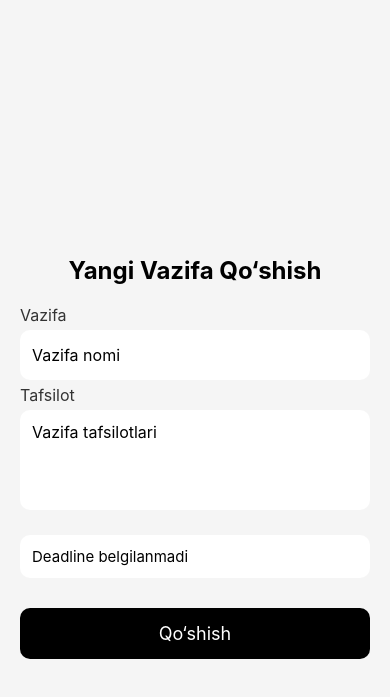
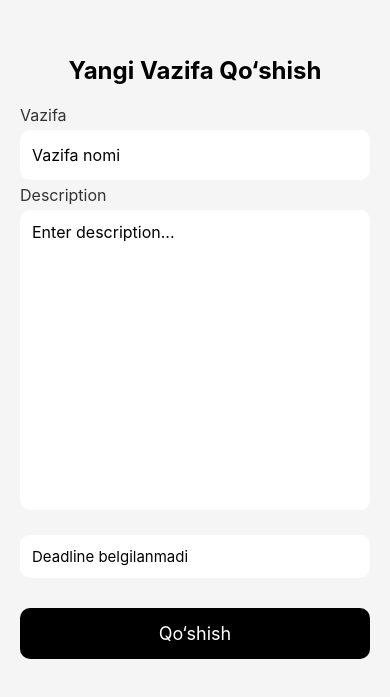
Before and after one commit to Turdiyevv/native-weather, a React Native app: screen /AddPage in a window 390 px wide. Shown: the part 145-842 px from the top of the page. Built offline with nearby package versions, Linux system fonts and the light colour scheme.

Commit message:
textarea fix

```diff
--- a/components/TextField.tsx
+++ b/components/TextField.tsx
@@ -1,14 +1,16 @@
-import React from "react";
-import { View, Text, TextInput, StyleSheet } from "react-native";
+import React, { useState, useEffect } from "react";
+import { View, Text, TextInput, StyleSheet, TextInputProps } from "react-native";
 
-interface TextFieldProps {
+interface TextFieldProps extends TextInputProps {
   label: string;
   value: string;
   onChangeText: (text: string) => void;
   placeholder?: string;
   keyboardType?: "default" | "numeric" | "email-address" | "phone-pad";
   multiline?: boolean;
-  height?: number;
+  minHeight?: number;
+  maxHeight?: number;
+  lineHeight?: number; // optional: satr balandligi
 }
 
 export default function TextField({
@@ -18,18 +20,42 @@ export default function TextField({
   placeholder,
   keyboardType = "default",
   multiline = false,
-  height = 50
+  minHeight = 50,
+  maxHeight = 300,
+  lineHeight = 20,
+  ...rest
 }: TextFieldProps) {
+  const [inputHeight, setInputHeight] = useState(minHeight);
+
+  // Initial value bilan balandlikni hisoblash
+  useEffect(() => {
+    if (multiline && value) {
+      const lines = value.split("\n").length;
+      const newHeight = Math.min(Math.max(lines * lineHeight + 20, minHeight), maxHeight);
+      setInputHeight(newHeight);
+    }
+  }, [value, multiline, lineHeight, minHeight, maxHeight]);
+
   return (
     <View style={{ width: "100%", marginBottom: 5 }}>
       <Text style={styles.label}>{label}</Text>
       <TextInput
-        style={[styles.input, { height }]}
+        style={[
+          styles.input,
+          { height: inputHeight, textAlignVertical: multiline ? "top" : "center" },
+        ]}
         value={value}
         onChangeText={onChangeText}
         placeholder={placeholder}
         keyboardType={keyboardType}
         multiline={multiline}
+        onContentSizeChange={(e) => {
+          if (multiline) {
+            const newHeight = e.nativeEvent.contentSize.height + 20;
+            setInputHeight(Math.min(Math.max(newHeight, minHeight), maxHeight));
+          }
+        }}
+        {...rest}
       />
     </View>
   );
--- a/components/screens/AddPage.tsx
+++ b/components/screens/AddPage.tsx
@@ -84,15 +84,14 @@ export default function AddPage({ navigation, route }: any) {
           placeholder="Vazifa nomi"
         />
         <TextField
-          label="Tafsilot"
+          label="Description"
           value={description}
           onChangeText={setDescription}
-          placeholder="Vazifa tafsilotlari"
-          multiline
-          height={100}
+          placeholder="Enter description..."
+          multiline={true}
+          minHeight={50}
+          maxHeight={300}
         />
-
-        {/* Deadline + X tugmasi */}
         <View style={styles.deadlineContainer}>
           <TouchableOpacity
             style={styles.dateButton}
--- a/pages/Main.tsx
+++ b/pages/Main.tsx
@@ -129,27 +129,35 @@ export default function MainPage({ navigation }) {
           onPress={() => setSelectedTaskId(null)}
         >
           <View style={[styles.menu, { top: menuPosition.y }]}>
+
             <TouchableOpacity
               style={styles.menuButton}
               onPress={() => markDone(tasks.find((t) => t.id === selectedTaskId))}
             >
-              <Text>Bajarildi</Text>
+              <Text style={styles.menuText}>Bajarildi</Text>
+              <Ionicons name="checkmark-circle-outline" size={20} color="green" />
             </TouchableOpacity>
+
             <TouchableOpacity
               style={styles.menuButton}
               onPress={() => editTask(tasks.find((t) => t.id === selectedTaskId))}
             >
-              <Text>Tahrirlash</Text>
+              <Text style={styles.menuText}>Tahrirlash</Text>
+              <Ionicons name="create-outline" size={20} color="blue" />
             </TouchableOpacity>
+
             <TouchableOpacity
-              style={styles.menuButton}
+              style={styles.menuButtonDel}
               onPress={() => deleteTask(selectedTaskId)}
             >
-              <Text style={{ color: "red" }}>O'chirish</Text>
+              <Text style={[styles.menuText, { color: "red" }]}>O'chirish</Text>
+              <Ionicons name="trash-outline" size={20} color="red" />
             </TouchableOpacity>
+
           </View>
         </TouchableOpacity>
       )}
+
 
       {/* Bottom Buttons */}
       <View style={styles.leftButtons}>
@@ -212,25 +220,46 @@ const styles = StyleSheet.create({
     shadowRadius: 4,
     elevation: 5,
   },
-  menu: {
-    position: "absolute",
-    right: 20,
-    width: 200,
-    backgroundColor: "#eee",
-    borderRadius: 8,
-    padding: 5,
-    shadowColor: "#000",
-    shadowOpacity: 0.2,
-    shadowRadius: 4,
-    elevation: 5,
-    zIndex: 999,
-  },
-  menuButton: { paddingVertical: 5, paddingHorizontal: 10 },
-  menuOverlay: { position: "absolute", top: 0, left: 0, right: 0, bottom: 0, zIndex: 998 },
   sectionHeader: {
     fontSize: 14,
     fontWeight: "bold",
     color: "#555",
     marginVertical: 5,
   },
+  menuOverlay: {
+    position: "absolute",
+    top: 0,
+    left: 0,
+    right: 0,
+    bottom: 0,
+    backgroundColor: "rgba(0,0,0,0.2)",
+  },
+  menu: {
+    position: "absolute",
+    right: 20,
+    width: 200,
+    backgroundColor: "#fff",
+    borderRadius: 10,
+    paddingVertical: 10,
+    elevation: 5,
+  },
+  menuButton: {
+    flexDirection: "row",
+    justifyContent: "space-between",
+    alignItems: "center",
+    paddingVertical: 10,
+    paddingHorizontal: 15,
+    borderBottomWidth: 1,
+    borderBottomColor: "#eee",
+  },
+  menuButtonDel: {
+    flexDirection: "row",
+    justifyContent: "space-between",
+    alignItems: "center",
+    paddingVertical: 10,
+    paddingHorizontal: 15,
+  },
+  menuText: {
+    fontSize: 16,
+  },
 });
--- a/pages/ProfilePage.tsx
+++ b/pages/ProfilePage.tsx
@@ -101,7 +101,7 @@ export default function ProfilePage() {
         <TextField label="Familiya" value={lastName} onChangeText={setLastName} placeholder="Familiya" />
         <TextField label="Telefon raqam" value={phone} onChangeText={setPhone} placeholder="+998..." keyboardType="phone-pad" />
         <TextField label="Faoliyat turi" value={job} onChangeText={setJob} placeholder="Faoliyat turi" />
-        <TextField label="Description" value={description} onChangeText={setDescription} placeholder="O‘zingiz haqingizda" multiline height={100} />
+        <TextField label="Description" value={description} onChangeText={setDescription} placeholder="O‘zingiz haqingizda" multiline minHeight={50} maxHeight={300}/>
 
         <TouchableOpacity style={styles.saveButton} onPress={saveProfile}>
           <Text style={styles.saveText}>Saqlash</Text>
```
